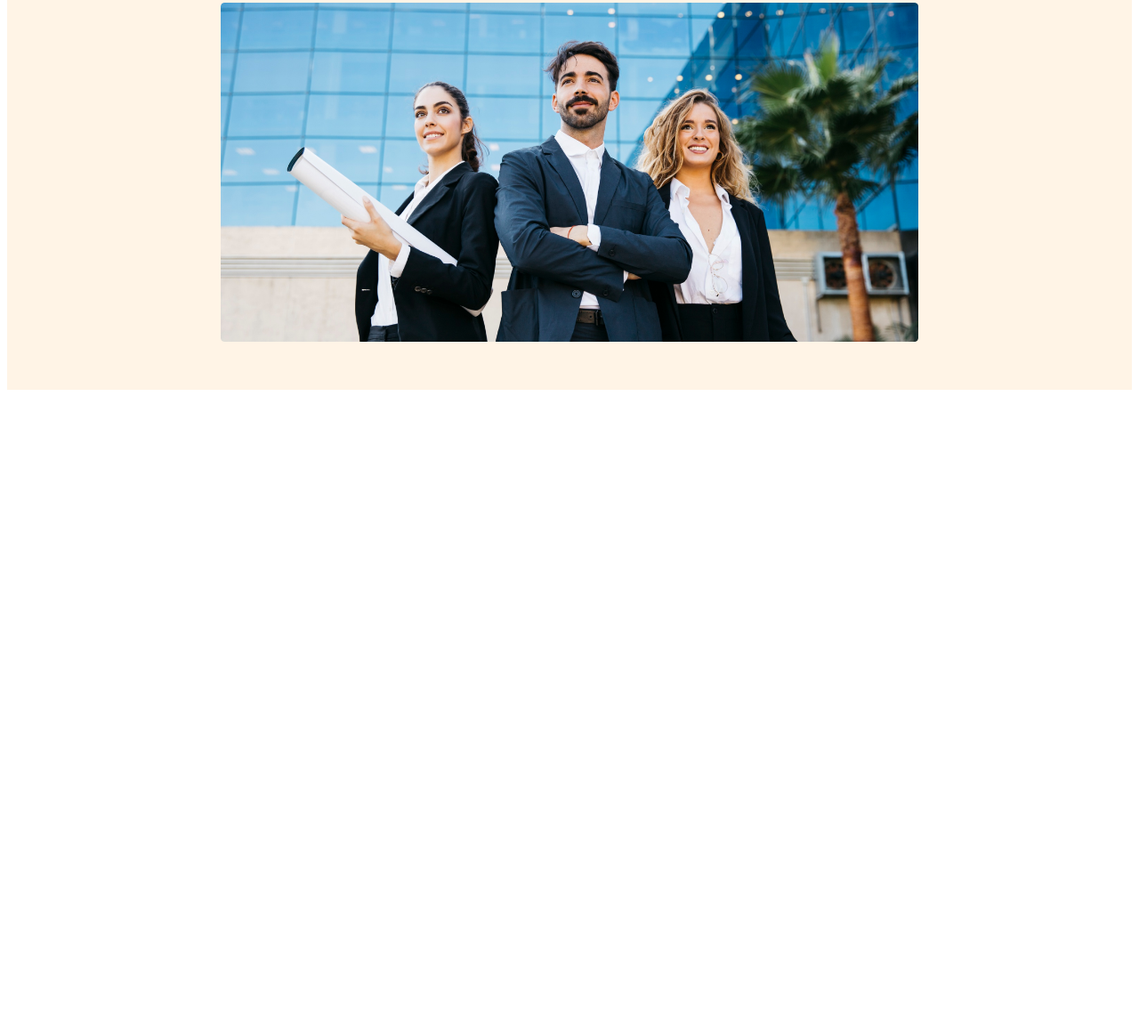
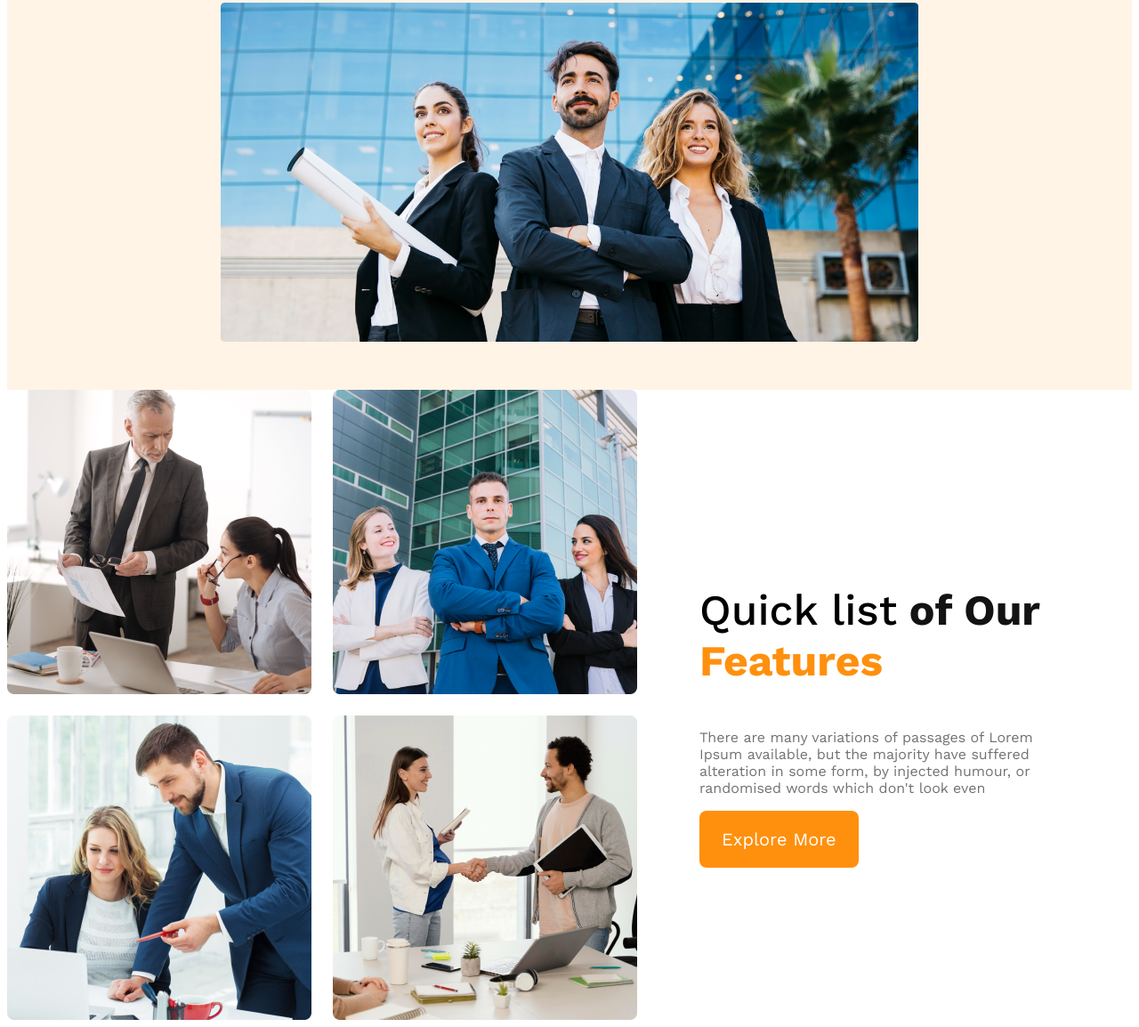
Before and after one commit to anikdev711/g3-architects-website, a plain HTML site: page index.html in a window 1280 px wide. Shown: the part 584-1738 px from the top of the page at 89% size. Before the commit the page ends 1030 px from the top, so only its background shows below. Drawn offline with nearby package versions, Linux system fonts and the light colour scheme.

Commit message:
features added

```diff
--- a/index.html
+++ b/index.html
@@ -9,6 +9,7 @@
 </head>
 
 <body>
+    <!-- header start  -->
     <header>
         <nav>
             <h3 class="nav-title">G3 Architects</h3>
@@ -31,8 +32,28 @@
             <img src="images/banner.png" alt="">
         </div>
     </header>
+    <!-- header end -->
     <main>
+        <!-- team section starts here  -->
+        <section class="teams-container">
+            <div class="teams-img-container">
+                <img src="images/team1.png" alt="">
+                <img src="images/team2.png" alt="">
+                <img src="images/team3.png" alt="">
+                <img src="images/team4.png" alt="">
+            </div>
+            <div class="teams-content">
+                <h3 class="teams-title"><span class="quick-list">Quick list</span> <span class="of-our">of Our</span>
+                    <span class="text-features">Features</span>
+                </h3>
+                <p class="teams-description">
+                    There are many variations of passages of Lorem Ipsum available, but the majority have suffered
+                    alteration in some form, by injected humour, or randomised words which don't look even
+                </p>
+                <button class="btn-primary">Explore More</button>
 
+            </div>
+        </section>
     </main>
     <footer>
 
--- a/styles/architect.css
+++ b/styles/architect.css
@@ -80,3 +80,56 @@ nav li a{
         flex-direction: column;
     }
 }
+
+/* main styles  */
+main{
+    margin: 0 auto;
+    max-width: 1440px;
+}
+/* .teams-img-container-one{
+    display: flex;
+    gap: 5px;
+}
+.teams-img-container-two{
+    display: flex;
+    gap: 5px;
+}
+.teams-container{
+    display: flex;
+    justify-content: center;
+    align-items: center;
+    gap: 10px;
+} */
+.teams-container{
+    display: flex;
+    align-items: center;
+}
+.teams-img-container{
+    display: grid;
+    grid-template-columns: repeat(2, 1fr);
+    gap: 1.5rem;
+}
+.teams-content{
+    padding-left: 70px;
+    padding-right: 70px;
+}
+.teams-title{
+    font-size: 3rem;
+}
+.teams-title .quick-list{
+    font-weight: 500;
+}
+.teams-title .of-our{
+    font-weight: 700;
+    color: #131313;
+
+}
+.teams-title .text-features{
+    font-weight: 700;
+    color: #FF900E;
+}
+.teams-description{
+    color: #727272;
+    font-size: 1rem;
+    font-weight: 400;
+}
```
